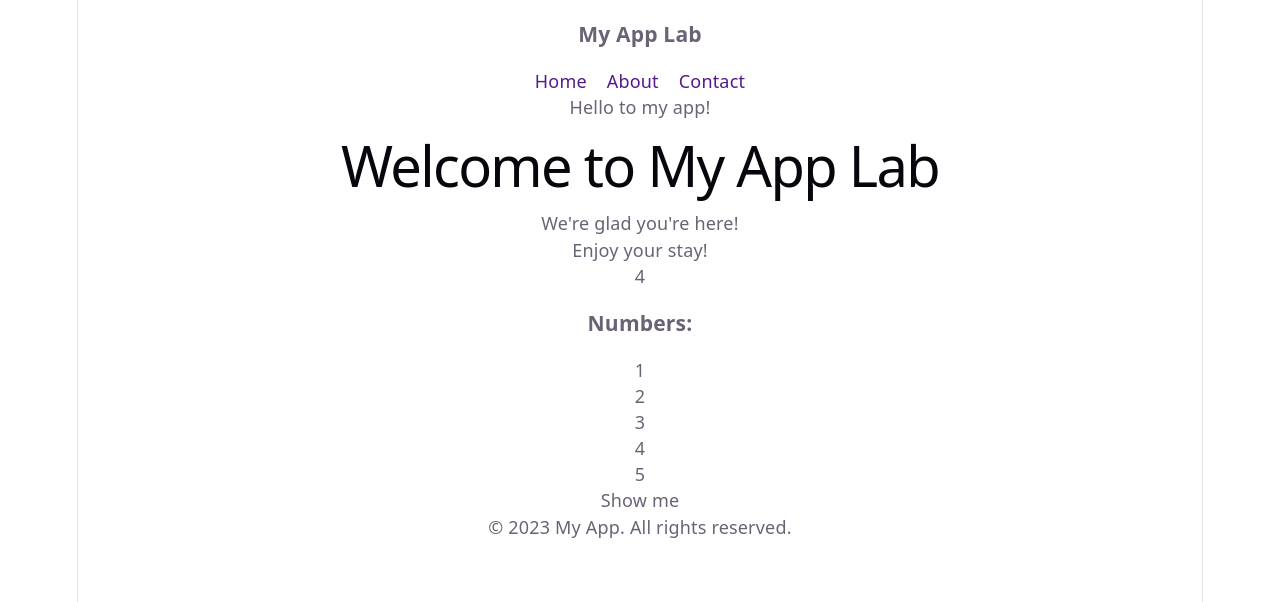
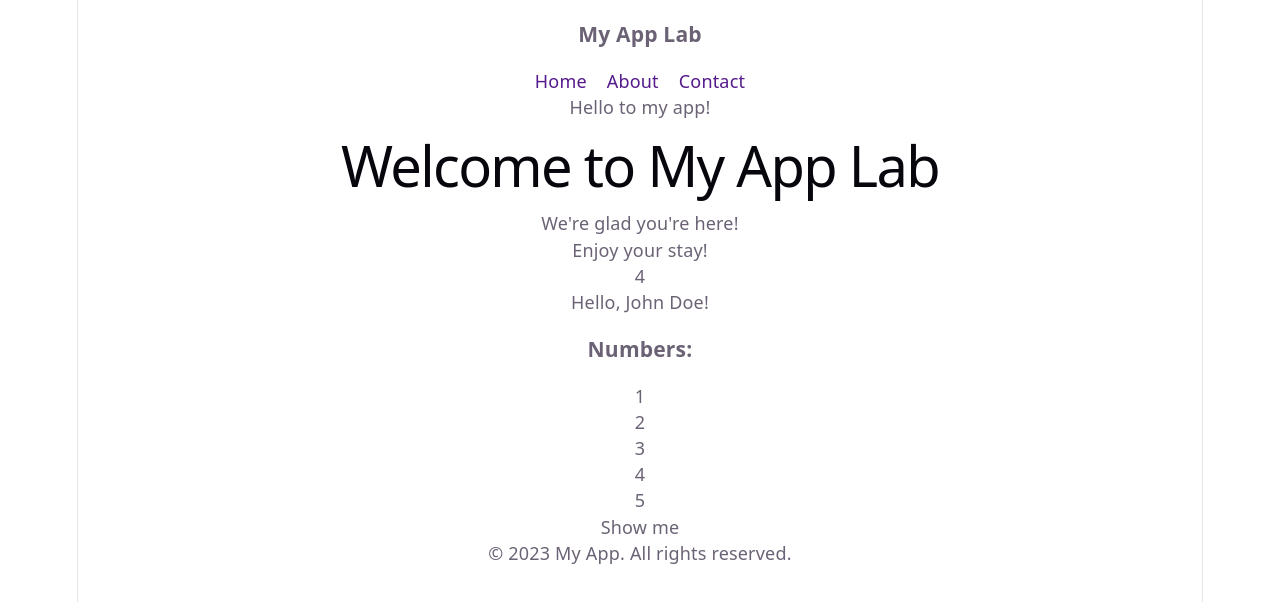
Before and after one commit to AleksandarStanisic021/reactlab, a React (Vite) app: page / in a window 1280 px wide. Shown: the top 602 px of the page. Built offline with nearby package versions, Linux system fonts and the light colour scheme.

Commit message:
short citc evaluation

```diff
--- a/src/App.jsx
+++ b/src/App.jsx
@@ -7,12 +7,14 @@ import Welcome from "./comps/Welcome";
 
 function App() {
   const numbers = [1, 2, 3, 4, 5];
+  const name = "John Doe";
   return (
     <>
       <Navbar />
       <Main />
       <Welcome />
       <p>{2 + 2}</p>
+      {name === "John Doe" ? <p>Hello, {name}!</p> : <p>Hello, Guest!</p>}
       <h3>Numbers:</h3>
       {numbers.map((number) => (
         <p key={number}>{number}</p>
```
